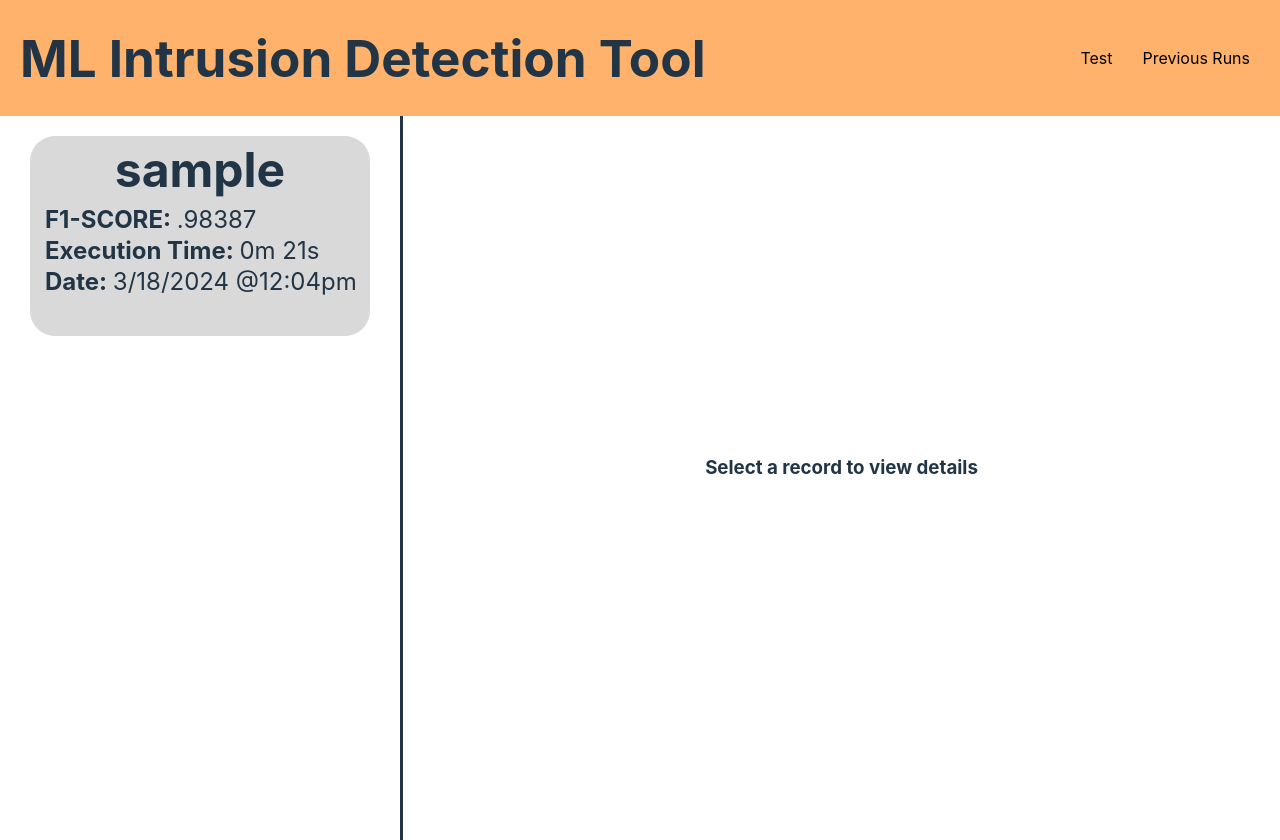
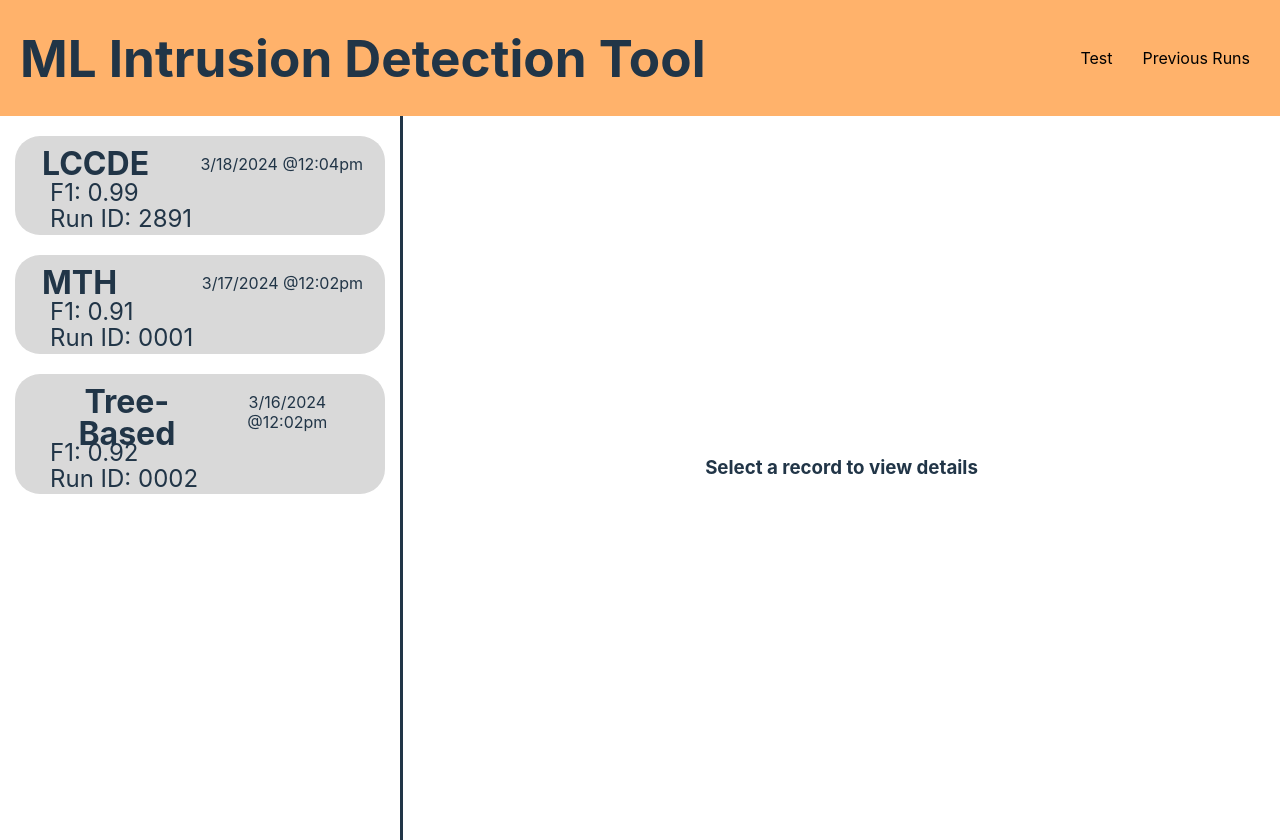
Before and after one commit to ZaneLeBlanc/Group66Frontend, a React (Vite) app in the folder Frontend/: page /PreviousRuns in a window 1280 px wide. Built offline with nearby package versions, Linux system fonts and the light colour scheme.

Commit message:
Default page set, and PreviousRuns page additional setup

```diff
--- a/Frontend/src/App.tsx
+++ b/Frontend/src/App.tsx
@@ -5,7 +5,7 @@
 click on the localhost link and it will open up in browser*/}
 
 import './Components/CSS/App.css'
-import {Link, Route, BrowserRouter, Routes} from 'react-router-dom';
+import {Link, Route, BrowserRouter, Routes, Navigate} from 'react-router-dom';
 import Test from './Components/Test.tsx';
 import PreviousRuns from './Components/PreviousRuns.tsx';
 
@@ -23,6 +23,7 @@ function App() {
         </header>
 
         <Routes>
+          <Route path="/" element={<Navigate to="/Test" />} /> {/* Default -> auto redirects to Test page*/}
           <Route path="/Test" element={<Test />} />
           <Route path="/PreviousRuns" element={<PreviousRuns />} />
         </Routes>
--- a/Frontend/src/Components/CSS/PreviousRunCard.css
+++ b/Frontend/src/Components/CSS/PreviousRunCard.css
@@ -2,44 +2,37 @@
     display: flex;
     flex-direction: column;
     align-items: flex-start;
-    width: 340px;
-    height: 200px;
+    width: 370px; //had to make it super wide to accomodate "Tree-Based" :/ maybe we can just call it "Tree"?
+    height: 120px;
     background-color: #D9D9D9;
     border-radius: 25px;
     color: #213547;
+    margin-bottom: 20px;
 }
 
 .title {
-    width: 340px;
-    text-align: center;
+    width: auto;
+    text-align: flex-start;
     font-weight: bold;
-    font-size: 48px;
+    font-size: 32px;
     line-height: 1;
     padding-top: 10px;
-    padding-bottom: 10px;
+    padding-left: 20px;
 }
 
 .middleItemGroup {
     display: flex;
     flex-direction: column;
     align-items: flex-start;
-    padding-left: 15px;
-
-}
-
-.middleItems p {
-
-}
-
-.bolded {
-    font-weight: bold;
+    padding-left: 28px;
+    margin-top: -10px;
 }
 
 .item {
     padding: 0px;
     margin: 0;
     font-size: 24px;
-    line-height: 1.3;
+    line-height: 1.1;
     display: flex;
     flex-direction: row;
 }
@@ -47,3 +40,13 @@
 .item p {
     margin: 0px;
 }
+
+.top-section {
+    width: 100%;
+    display: flex;
+    justify-content: space-between;
+}
+
+.date {
+    padding-right: 15px;
+}
--- a/Frontend/src/Components/CSS/index.css
+++ b/Frontend/src/Components/CSS/index.css
@@ -39,9 +39,9 @@ h1 {
 button {
   border-radius: 8px;
   border: 1px solid transparent;
-  padding: 0.6em 1.2em;
+  /*padding: 0.6em 1.2em; this messed up PreviousRunCard.tsx*/
   font-size: 1em;
-  font-weight: 500;
+  /*font-weight: 500;*/
   font-family: inherit;
   background-color: #1a1a1a;
   cursor: pointer;
--- a/Frontend/src/Components/PreviousRunCard.tsx
+++ b/Frontend/src/Components/PreviousRunCard.tsx
@@ -1,35 +1,56 @@
 import './CSS/PreviousRunCard.css'
+import React from 'react';
+import axios from 'axios';
+import { useState } from 'react';
 
 function PreviousRunCard(props: any) {
     {/*Props:
     isSelected: boolean   #this makes it orange or grey background
     model: string         #e.g. "LCCDE"
     f1: string            #e.g. ".98387"  (not sure how much precision we want)
-    exTime: string        #e.g. "0m 21s"
+    run_ID: string        #e.g. "0001"
     date: string          #e.g. "3/18/2024 @12:04pm"
     */}
 
-    const backgroundColor = props.isSelected ? '#FFB26B' : 'D9D9D9';
+    console.log("run_ID: " + props.run_ID + "      isSelected: " + props.isSelected);
+
+    const handleFetchRun = async (id: string) => {
+    try {
+        console.log("inside handleFetchRun");
+        props.onClick();
+        // TODO: figure out from @mlandauro what endpoint to use, and what format to pass request in
+        {console.log("card is sending a response")}
+        const response = await axios.post('http://localhost:5000/fetchRun', {QueryResultWithParams: {id}});
+
+        {/*setTreeResponse(response.data.result);*/}
+    } catch (error) {
+        console.error('Error sending response: ', error);
+    }
+    return;
+    }
 
     return (
-        <div className="wrapper" style={{backgroundColor}}>
-            <div className="title">
-                {props.model}
+        <button className="wrapper" style={{backgroundColor: props.isSelected ? '#FFB26B' : '#D9D9D9'}} onClick={props.onClick} >
+            <div className="top-section">
+                <div className="title">
+                    {props.model}
+                </div>
+                <div className="date">
+                    <p>{props.date}</p>
+                </div>
             </div>
 
             <div className="middleItemGroup">
                 <div className="item">
-                    <p className="bolded">F1-SCORE:&nbsp;</p><p>{props.f1}</p>
+                    <p>F1:&nbsp;</p><p>{props.f1}</p>
                 </div>
                 <div className="item">
-                    <p className="bolded">Execution Time:&nbsp;</p><p>{props.exTime}</p>
+                    <p>Run ID:&nbsp;</p><p>{props.run_ID}</p>
                 </div>
-                <div className="item">
-                    <p className="bolded">Date:&nbsp;</p><p>{props.date}</p>
-                </div>
+
             </div>
 
-        </div>
+        </button>
     )
 }
 
--- a/Frontend/src/Components/PreviousRuns.tsx
+++ b/Frontend/src/Components/PreviousRuns.tsx
@@ -8,39 +8,102 @@ function PreviousRuns() {
     {/* Goal here is to collect an array of card info from python,
         and then with that array we will create another array of
         <PreviousRunCard /> components that pass in the info as props*/}
-    const [cardsInfo, setCardsInfo] = useState([]);
+
+    const [flowStarted, setFlowStarted] = useState(false);
+
+    const [selectedId, setSelectedId] = useState("-1");
+
+    const handleSelection = (newSelectedId: any) => {
+        console.log("inside handleSelection function")
+        setFlowStarted(true); {/*makes the initial text go away */}
+
+        // Create a copy of the previousRunCards array
+        const newArray = previousRunCards.map(item => {
+            //color new
+            if (item.run_ID === newSelectedId) {
+                item.isSelected = true;
+                return item;
+            }
+            //uncolor last if not initial color:
+            if (item.run_ID === selectedId) {
+                item.isSelected = false;
+                return item;
+            }
+            return item;
+
+        })
+
+        // Update the state with the new array
+        setSelectedId(newSelectedId);
+        setPreviousRunCards(newArray);
+    };
 
 
     const fetchCards = async () => {
         try {
           // Perform your fetch request here
-          const response = await fetch('history/cards');
+          const response = await fetch('http://localhost:5000/CardsData');
           const data = await response.json();
           // Assuming your data is an array of cards
-          setCardsInfo(data);
+          setPreviousRunCards(data);
         } catch (error) {
-          console.error('Error fetching data:', error);
+          console.error('Error fetching card data:', error);
         }
       };
 
+    const [previousRunCards, setPreviousRunCards] = useState([
+    //placeholder data until we can get the request working
+    {
+        isSelected: false,
+        model: "LCCDE",
+        f1: "0.99",
+        run_ID: "2891",
+        date: "3/18/2024 @12:04pm"
+    },
+    {
+        isSelected: false,
+        model: "MTH",
+        f1: "0.91",
+        run_ID: "0001",
+        date: "3/17/2024 @12:02pm"
+    },
+    {
+        isSelected: false,
+        model: "Tree-Based",
+        f1: "0.92",
+        run_ID: "0002",
+        date: "3/16/2024 @12:02pm"
+    }
+    // Add more cards as needed
+    ]);
+
+
     return (
         <div className="container">
-
             <div className="sidebar">
-
-                <PreviousRunCard
-                    isSelected={false}
-                    model="sample"
-                    f1=".98387"
-                    exTime= "0m 21s"
-                    date="3/18/2024 @12:04pm"
-                />
-
-
+                {/* Map over the array of PreviousRunCard data and render each card */}
+                {previousRunCards.map((card, index) => (
+                    <PreviousRunCard
+                        key={index}
+                        isSelected={card.isSelected}
+                        model={card.model}
+                        f1={card.f1}
+                        run_ID={card.run_ID}
+                        date={card.date}
+                        // Pass a callback function with the index to handleSelection
+                        onClick={() => handleSelection(card.run_ID)}
+                    />
+                ))}
             </div>
 
             <div className="page">
+
+            {flowStarted ? (
+                <Result /> // placeholder, here we will render a specific run's parameters and result as well as a re-run button
+            ) : (
                 <h3>Select a record to view details</h3>
+            )}
+
             </div>
         </div>
     )
```
